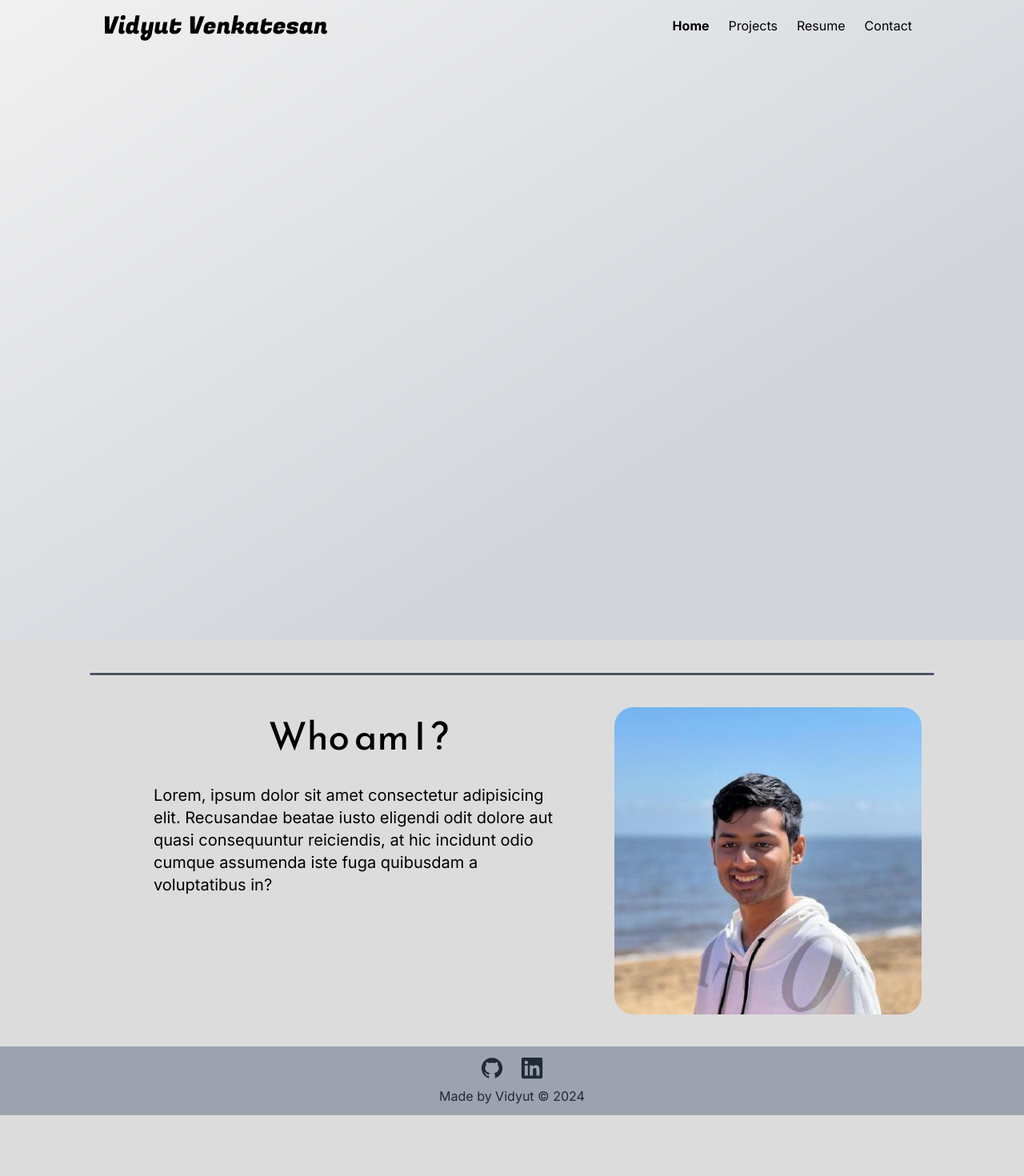
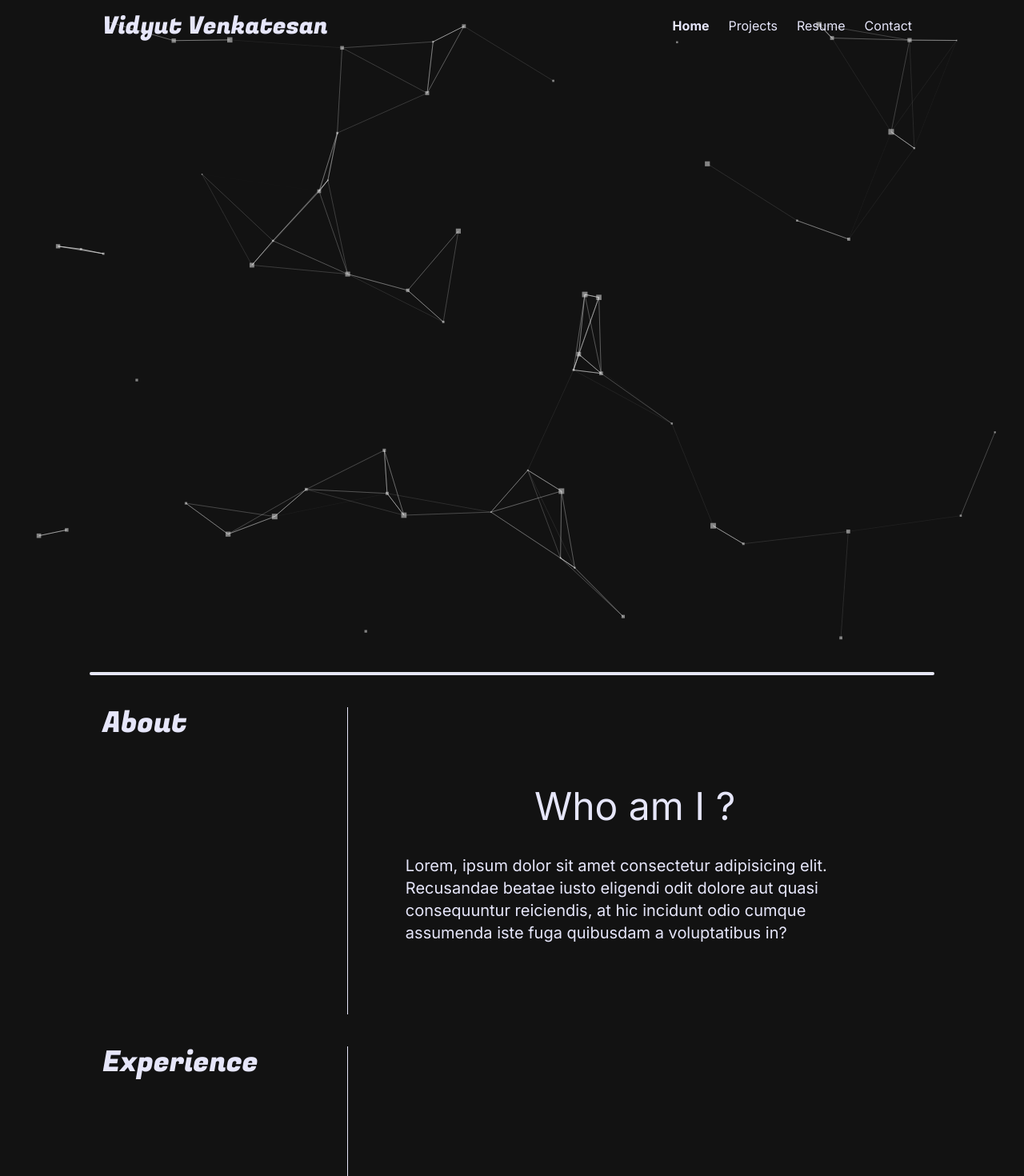
Before and after one commit to Vidyut01/Vidyut-Portfolio, a Next.js app: page / in a window 1280 px wide. Shown: the top 1470 px of the page at 80% size. Before the commit the page ends 1394 px from the top, so only its background shows below. Built offline with nearby package versions, Linux system fonts and the light colour scheme.

Commit message:
Changed bg color and added particles

```diff
--- a/app/globals.css
+++ b/app/globals.css
@@ -3,9 +3,19 @@
 @tailwind utilities;
 
 body {
-  background-color: #cfcfcfb7;
+  background-color: #121212;
+  color: #E6E6FA;
 }
 
 code {
   font-family: 'Courier New', Courier, monospace;
 }
+
+#tsparticles {
+  height: 100vh;
+  width: 100vw;
+  position: fixed;
+  top: 0;
+  left: 0;
+  z-index: -100;
+}
--- a/app/page.tsx
+++ b/app/page.tsx
@@ -1,11 +1,15 @@
 import Image from "next/image";
 
-import About from "^/About";
+import Section from "^/Section";
+import BGParticles from "^/Particles";
 
 export default function Home() {
+
   return (
-    <div>
-      <header className="flex w-full h-screen bg-gradient-to-br from-[#f1f1f1] to-70% to-gray-300 flex-col lg:flex-row">
+    <div className="w-full">
+      <BGParticles />
+
+      <header className="flex w-full h-screen flex-col lg:flex-row">
         <div className="h-16 lg:h-0"></div>
         <figure className="w-full mt-[10%] lg:mt-0 lg:h-auto grid lg:items-center lg:justify-end justify-center items-end animate-fade-header-mobile-fig lg:animate-fade-header">
           <Image src="/portrait.jpeg" alt="profile_image" className="rounded-full w-[300px] min-[400px]:w-[350px] lg:w-[400px] h-auto" width={400} height={400} />
@@ -20,9 +24,29 @@ export default function Home() {
         </div>
       </header>
 
-      <hr className="mx-10 sm:mx-28 rounded-full h-1 bg-gray-600 my-10" />
+      <hr className="mx-10 sm:mx-28 rounded-full h-1 bg-[#E6E6FA] my-10" />
 
-      <About />
+      {/* About Section */}
+      <Section
+        id="about"
+        title="About"
+        className="h-96"
+      >
+        <h2 className={`text-[3rem] text-center`}>Who am I ?</h2>
+        <br/>
+        <p className="text-xl max-w-[80%]">Lorem, ipsum dolor sit amet consectetur adipisicing elit. Recusandae beatae iusto eligendi odit dolore aut quasi consequuntur reiciendis, at hic incidunt odio cumque assumenda iste fuga quibusdam a voluptatibus in?</p>
+      </Section>
+
+
+      <Section
+        id="experience"
+        title="Experience"
+        className="h-96"
+      >
+        <div>
+
+        </div>
+      </Section>
     </div>
   );
 }
--- a/components/About/index.tsx
+++ /dev/null
@@ -1,40 +0,0 @@
-'use client'
-
-import Image from "next/image";
-import { Reem_Kufi } from "next/font/google";
-
-import { motion } from "framer-motion";
-
-const subtitleFont = Reem_Kufi({
-  weight: '400',
-  subsets: ['latin']
-})
-
-const WhoAmI = () => {
-  return (
-    <section className="flex flex-col items-center lg:flex-row lg:items-start justify-between overflow-hidden px-12 lg:px-32 mb-10">
-      <motion.article
-        className="lg:w-[75%] flex flex-col items-center mb-10 lg:mb-0"
-        initial={{ opacity: '0', x: '-100%' }}
-        whileInView={{ opacity: '1', x: '0' }}
-        viewport={{ once: true }}
-        transition={{ duration: .75 }}
-      >
-        <h2 className={`text-[3rem] text-center ${subtitleFont.className}`}>Who am I ?</h2>
-        <br/>
-        <p className="text-xl max-w-[80%]">Lorem, ipsum dolor sit amet consectetur adipisicing elit. Recusandae beatae iusto eligendi odit dolore aut quasi consequuntur reiciendis, at hic incidunt odio cumque assumenda iste fuga quibusdam a voluptatibus in?</p>
-      </motion.article>
-      <motion.figure
-        className="w-auto lg:min-w-96"
-        initial={{ opacity: '0', x: '100%' }}
-        whileInView={{ opacity: '1', x: '0' }}
-        viewport={{ once: true }}
-        transition={{ duration: .75 }}
-      >
-        <Image src="/portrait.jpeg" alt="profile_image" className="rounded-3xl" width={400} height={400} />
-      </motion.figure>
-    </section>
-  )
-}
-
-export default WhoAmI
--- a/components/Footer/index.tsx
+++ b/components/Footer/index.tsx
@@ -3,7 +3,7 @@ import { FaLinkedin } from "react-icons/fa"
 
 const Footer = () => {
   return (
-    <div className="bg-gray-400 w-full grid place-items-center py-3 text-gray-800">
+    <div className="w-full grid place-items-center py-3">
         <div className="flex mb-2">
             <a href="https://github.com/Vidyut01"><AiFillGithub size={30} className="mr-5" /></a>
             <a href="https://www.linkedin.com/in/vidyut-venkatesan"><FaLinkedin size={30} /></a>
--- a/components/Navbar/index.tsx
+++ b/components/Navbar/index.tsx
@@ -40,7 +40,7 @@ const Navbar = () => {
   }, [isTransparent]);
 
   return (
-    <nav className={`z-50 h-16 fixed top-0 w-full flex px-32 items-center justify-between ${isTransparent ? 'bg-transparent' :' bg-[#e2e2e2]'} transition duration-200 animate-fade-nav`}>
+    <nav className={`z-50 h-16 fixed top-0 w-full flex px-32 items-center justify-between ${isTransparent ? 'bg-transparent' :' bg-[#1f1d1d]'} transition duration-200 animate-fade-nav`}>
         <h1 className="text-3xl font-bold w-full text-center lg:text-left">
           <Link href={'/'} className={headingFont.className}>
             Vidyut
--- /dev/null
+++ b/components/Particles/index.tsx
@@ -0,0 +1,97 @@
+"use client";
+
+import React, { useCallback } from "react";
+import Particles from "react-tsparticles";
+import { loadFull } from "tsparticles";
+
+const BGParticles = () => {
+  const particlesInit = useCallback(async (engine: any) => {
+    await loadFull(engine);
+  }, []);
+
+  const particlesLoaded = useCallback(async (container: any) => {
+    await console.log(container);
+  }, []);
+
+  const options: any = {
+    background: {
+      color: "#121212",
+    },
+    interactivity: {
+      events: {
+        onHover: {
+          enable: true,
+          mode: "repulse",
+        },
+        resize: true,
+      },
+      modes: {
+        bubble: {
+          distance: 400,
+          duration: 2,
+          opacity: 0.8,
+          size: 40,
+        },
+        push: {
+          quantity: 4,
+        },
+        repulse: {
+          distance: 200,
+          duration: 0.4,
+        },
+      },
+    },
+    particles: {
+      color: {
+        value: "#f1f1f1",
+      },
+      links: {
+        color: "#f1f1f1",
+        distance: 150,
+        enable: true,
+        opacity: 0.5,
+        width: 1,
+      },
+      collisions: {
+        enable: true,
+      },
+      move: {
+        direction: 'none',
+        enable: true,
+        outMode: "bounce",
+        random: false,
+        speed: 2,
+        straight: false,
+      },
+      number: {
+        density: {
+          enable: true,
+          value_area: 800,
+        },
+        value: 50,
+      },
+      opacity: {
+        value: 0.5,
+      },
+      shape: {
+        type: "square",
+      },
+      size: {
+        random: true,
+        value: 5,
+      },
+    },
+  };
+
+  return (
+    <Particles
+      className="animate-fade-bg"
+      id="tsparticles"
+      init={particlesInit}
+      loaded={particlesLoaded}
+      options={options}
+    />
+  );
+};
+
+export default BGParticles;
--- /dev/null
+++ b/components/Section/index.tsx
@@ -0,0 +1,43 @@
+'use client'
+
+import { motion } from "framer-motion";
+import { Fugaz_One, Reem_Kufi } from "next/font/google";
+import React from "react";
+
+const subtitleFont = Reem_Kufi({
+  weight: '400',
+  subsets: ['latin']
+})
+
+const headingFont = Fugaz_One({
+  weight: '400',
+  subsets: ['latin'],
+});
+
+const Section = ({id, title, children, className}: {
+    id: string;
+    title: string;
+    children: React.ReactNode;
+    className?: string;
+}) => {
+  return (
+    <section id={id} className={`flex flex-col items-center lg:flex-row lg:items-start justify-between overflow-hidden px-12 lg:px-32 mb-10 w-full ${className}`}>
+      <motion.article
+        className=" flex items-center mb-10 lg:mb-0 w-full h-full"
+        initial={{ opacity: '0', y: '10em' }}
+        whileInView={{ opacity: '1', y: '0' }}
+        viewport={{ once: true }}
+        transition={{ duration: .75 }}
+      >
+        <div className={`text-4xl w-[30%] h-full border-r border-[#E6E6FA] ${headingFont.className}`}>
+          {title}
+        </div>
+        <div className="flex flex-col items-center w-[70%]">
+          {children}
+        </div>
+      </motion.article>
+    </section>
+  )
+}
+
+export default Section
--- a/tailwind.config.ts
+++ b/tailwind.config.ts
@@ -19,6 +19,7 @@ const config: Config = {
         "fade-header-mobile-fig": 'fadeIn-mobile-fig 1s ease-in-out',
         "fade-header-mobile-text": 'fadeIn-mobile-text 1s ease-in-out',
         "fade-nav": 'fadeInNav 1s ease-in-out',
+        "fade-bg": 'fadeBg 1s ease-in'
       },
 
       keyframes: {
@@ -38,6 +39,10 @@ const config: Config = {
 					from: { opacity: '0', "margin-top": '-50px' },
 					to: { opacity: '1', "margin-top": '0' },
 				},
+        fadeBg: {
+          from: { opacity: '0' },
+          to: { opacity: '1' },
+        },
       },
     },
   },
```
Also changed, not shown: package.json (+5 -2 lines), 1 other file (tests, documents, lock files or other folders).
